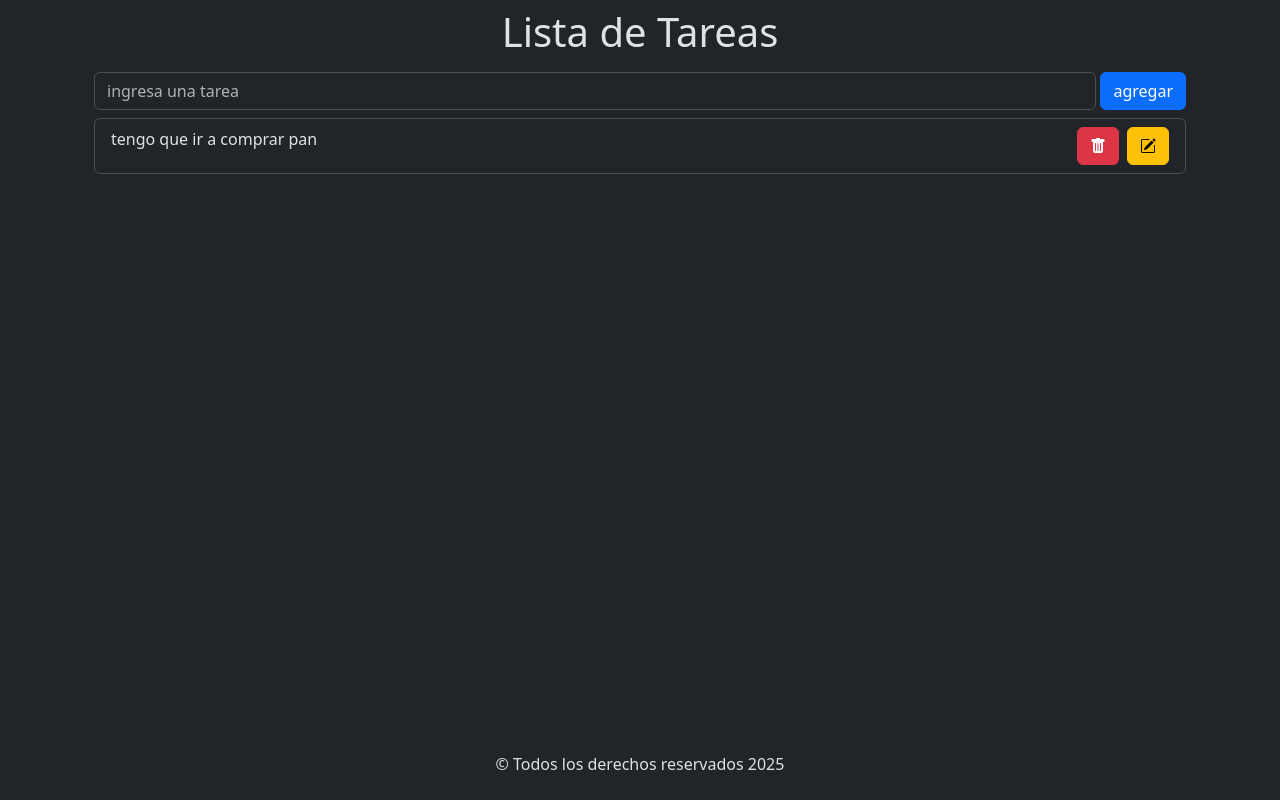
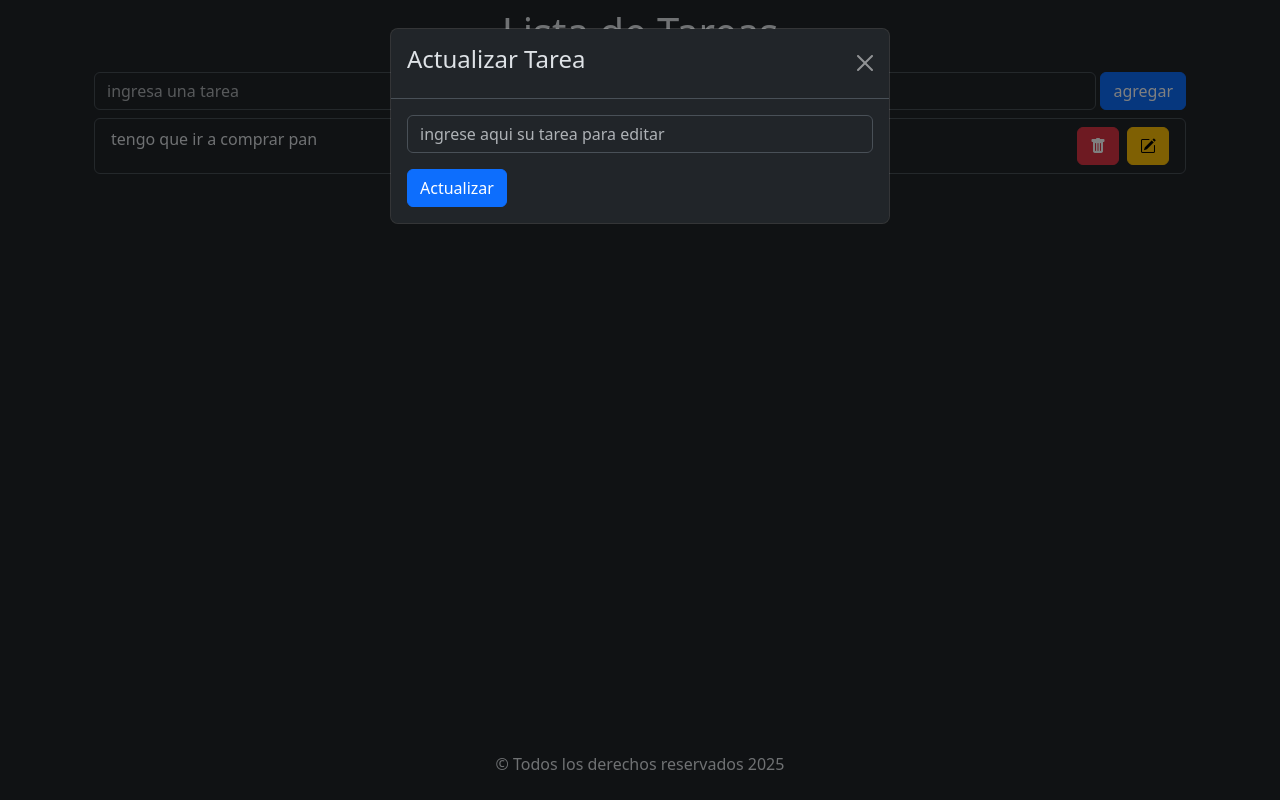
Before and after one commit to RoblesLuis2212/listaTareasBackend-Front-, a React (Vite) app: page / in a window 1280 px wide. Both pictures are taken after a click on the button 1148 px from the left and 146 px from the top of the page. Built offline with nearby package versions, Linux system fonts and the light colour scheme.

Commit message:
Agregue una ventana modal para editar la tarea y valide su formulario

```diff
--- a/src/components/FormularioTarea.jsx
+++ b/src/components/FormularioTarea.jsx
@@ -15,7 +15,6 @@ const FormularioTarea = () => {
     } = useForm()
 
     const postValidaciones = (data) => {
-        data.id = crypto.randomUUID();
         console.log(data);
         reset();
     }
@@ -26,15 +25,15 @@ const FormularioTarea = () => {
                 <h1 className="text-center mt-2">Lista de Tareas</h1>
                 <Form onSubmit={handleSubmit(postValidaciones)}>
                     <Form.Group className="d-flex justify-content-betwen py-2">
-                        <Form.Control type="text" placeholder="ingresa una tarea" {...register("tarea", {
+                        <Form.Control type="text" placeholder="ingresa una tarea" {...register("descripcion", {
                             required: "Este campo es obligatorio",
                             minLength: {
-                                value: 10,
-                                message: "la tarea debe contener minimo 10 caracteres"
+                                value: 5,
+                                message: "la tarea debe contener minimo 5 caracteres"
                             },
                             maxLength: {
-                                value: 60,
-                                message: "la tarea debe contener maximo 60 "
+                                value: 100,
+                                message: "la tarea debe contener maximo 100 "
                             }
                         })} />
                         <Button variant="primary" type="submit" className='ms-1'>
@@ -42,7 +41,7 @@ const FormularioTarea = () => {
                         </Button>
                     </Form.Group>
                     <Form.Text className="text-danger">
-                        {errors.tarea?.message}
+                        {errors.descripcion?.message}
                     </Form.Text>
                 </Form>
                 <ListaTareas></ListaTareas>
--- a/src/components/ItemTareas.jsx
+++ b/src/components/ItemTareas.jsx
@@ -1,7 +1,7 @@
 import React from 'react';
 import { Button, ListGroup, ListGroupItem } from 'react-bootstrap';
 
-const ItemTareas = ({ tarea }) => {
+const ItemTareas = ({ tarea, handleShow }) => {
     return (
         <ListGroupItem className='d-flex justify-content-between'>
             {tarea}
@@ -9,7 +9,7 @@ const ItemTareas = ({ tarea }) => {
                 <Button className='btn btn-danger ms-2'>
                     <i className="bi bi-trash-fill"></i>
                 </Button>
-                <Button className='btn btn-warning ms-2'>
+                <Button className='btn btn-warning ms-2' onClick={() => handleShow()}>
                     <i className="bi bi-pencil-square"></i>
                 </Button>
             </div>
--- a/src/components/ListaTareas.jsx
+++ b/src/components/ListaTareas.jsx
@@ -1,11 +1,22 @@
 import ListGroup from 'react-bootstrap/ListGroup';
 import ItemTareas from './ItemTareas';
+import ModalEditarTarea from './ModalEditarTarea';
+import { useState } from 'react';
+import Button from 'react-bootstrap/Button';
+import Modal from 'react-bootstrap/Modal';
 
 const ListaTareas = () => {
+    const [show, setShow] = useState(false);
+
+    const handleClose = () => setShow(false);
+    const handleShow = () => setShow(true);
     return (
-        <ListGroup>
-            <ItemTareas tarea="tengo que ir a comprar pan"></ItemTareas>
-        </ListGroup>
+        <>
+            <ListGroup>
+                <ItemTareas tarea="tengo que ir a comprar pan" handleShow={handleShow}></ItemTareas>
+            </ListGroup>
+            <ModalEditarTarea show={show} handleShow={handleShow} handleClose={handleClose} />
+        </>
     );
 };
 
--- /dev/null
+++ b/src/components/ModalEditarTarea.jsx
@@ -0,0 +1,57 @@
+import React from 'react';
+import { useState } from 'react';
+import Button from 'react-bootstrap/Button';
+import Modal from 'react-bootstrap/Modal';
+import Form from 'react-bootstrap/Form';
+import { useForm } from 'react-hook-form';
+
+
+const ModalEditarTarea = ({ show, handleShow, handleClose }) => {
+    //Validacion del formulario
+    const {
+        register, handleSubmit, formState: { errors }, reset
+    } = useForm();
+
+    const postValidaciones = (data) => {
+        console.log(data);
+        reset();
+    }
+
+    return (
+        <>
+            <Modal show={show} onHide={handleClose}>
+                <Modal.Header closeButton>
+                    <h4 className='text-center'>Actualizar Tarea</h4>
+                </Modal.Header>
+                <Modal.Body>
+                    <Form onSubmit={handleSubmit(postValidaciones)}>
+                        <Form.Group className="mb-3">
+                            <Form.Control type="text" {...register("descripcion", {
+                                required: "Este campo es obligatorio",
+                                minLength: {
+                                    value: 5,
+                                    message: "La descripcion debe contener minimo 5 caracteres."
+                                },
+                                maxLength: {
+                                    value: 100,
+                                    message: "La descripcion debe contener maximo 100 caracteres."
+                                }
+                            }
+                            )} placeholder='ingrese aqui su tarea para editar' />
+                            <Form.Text className="text-danger">
+                                {errors.descripcion?.message}
+                            </Form.Text>
+                        </Form.Group>
+
+                        <Button variant="primary" type="submit">
+                            Actualizar
+                        </Button>
+                    </Form>
+                </Modal.Body>
+            </Modal>
+        </>
+
+    );
+};
+
+export default ModalEditarTarea;
```
